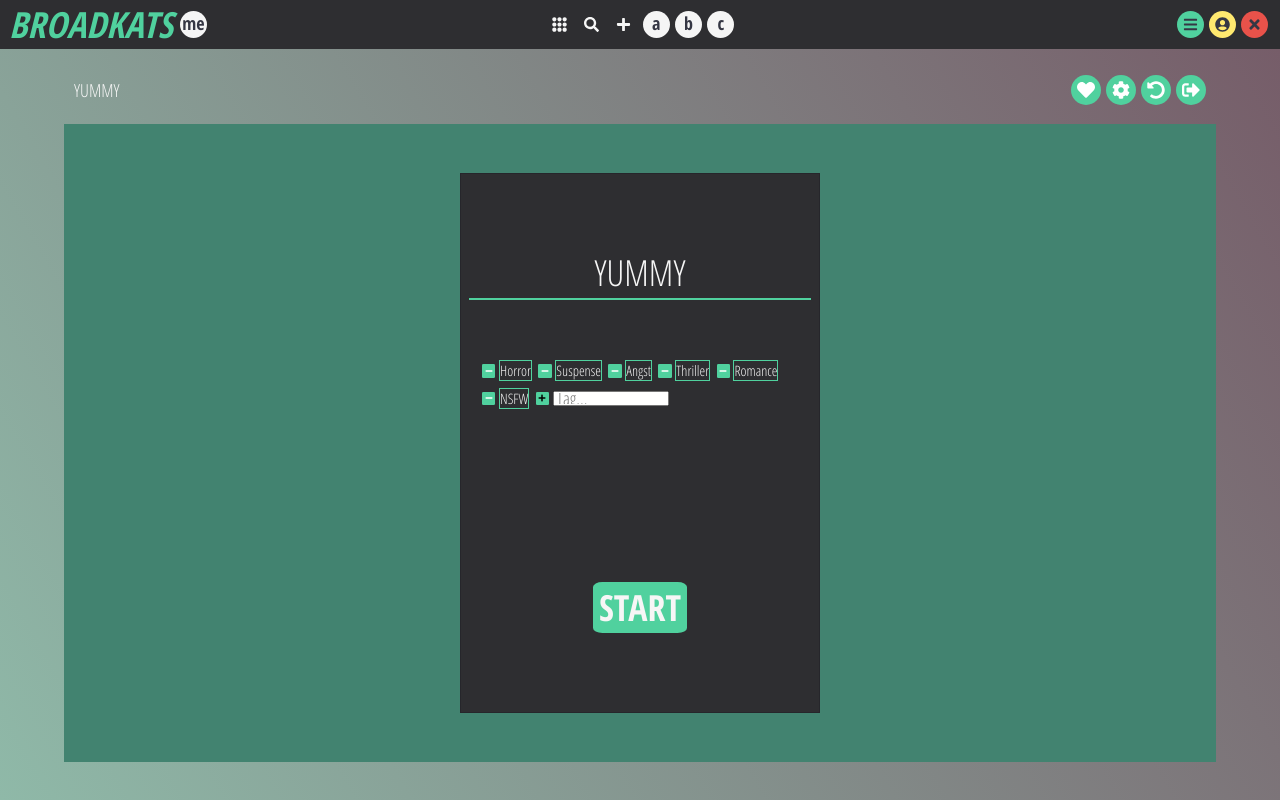
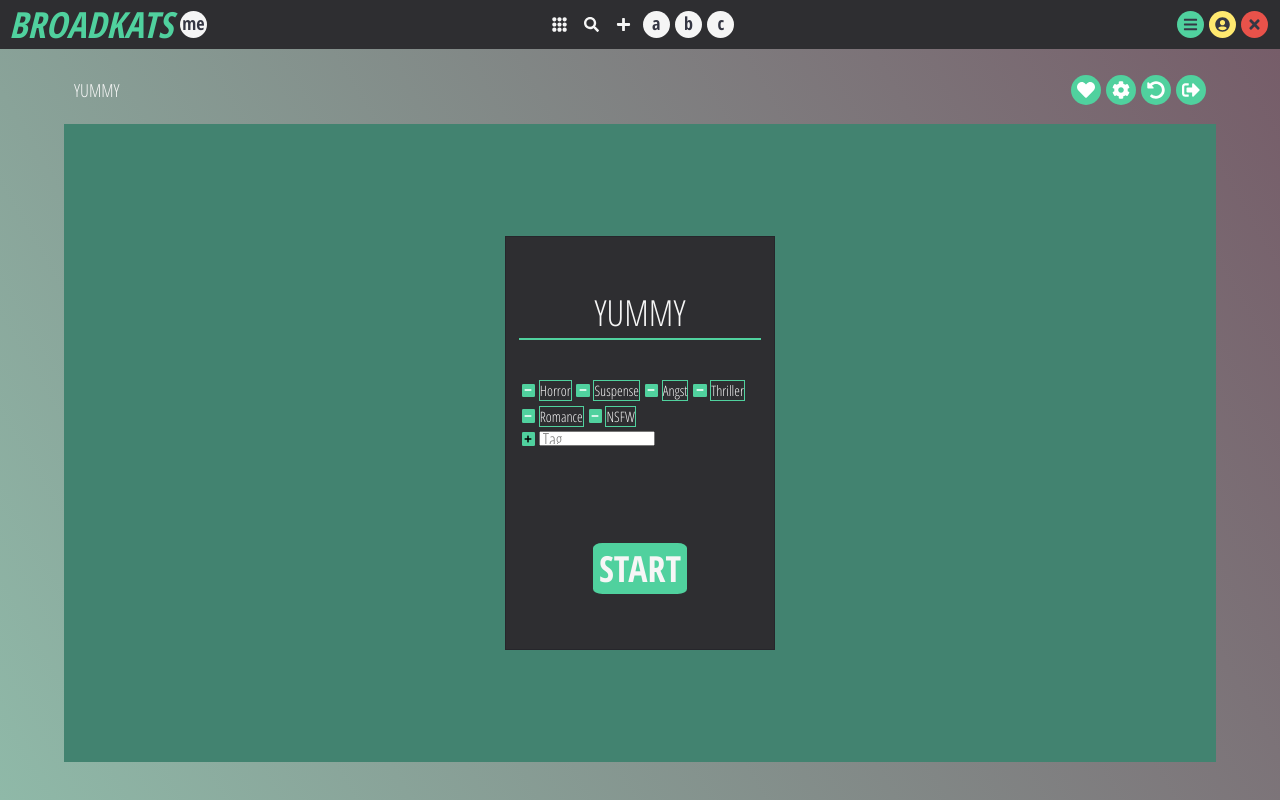
Before and after one commit to at235am/broadkats-prototype, a React (Create React App) app: page /room in a window 1280 px wide. Built offline with nearby package versions, Linux system fonts and the light colour scheme.

Commit message:
Fixed minor issue.

```diff
--- a/src/components/room-init/room-init.styles.scss
+++ b/src/components/room-init/room-init.styles.scss
@@ -29,7 +29,7 @@
   color: $white;
 
   height: auto;
-  width: auto;
+  width: 100%;
 
   text-align: center;
 
@@ -42,7 +42,7 @@
   border-bottom: 2px solid $greenmain;
   box-shadow: none;
 
-  margin: 2%;
+  // margin: 2%;
 
   //   box-sizing: border-box;
 }
@@ -51,13 +51,20 @@
 .init-room-title-input:active {
   outline: none;
   background: transparent;
-  border-bottom: 1px $greenhighlight;
+  border-bottom: 2px $greenhighlight;
 }
 
 .init-modal {
   background-color: $blackdark;
   height: 30em;
   width: 20em;
+}
+
+@media (min-width: 500px), (min-height: 500px) {
+  .init-modal {
+    height: 23em;
+    width: 15em;
+  }
 }
 
 .init-backdrop {
```
